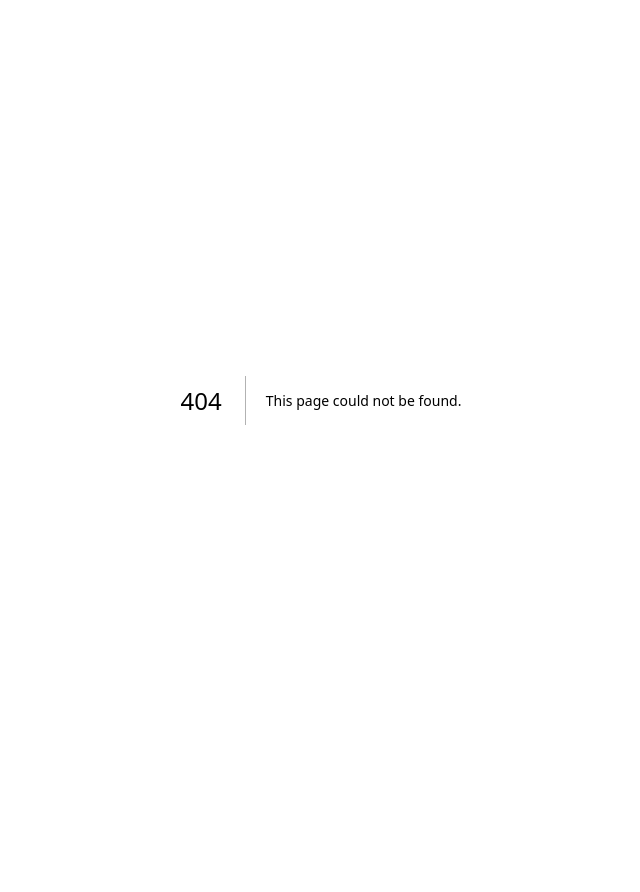
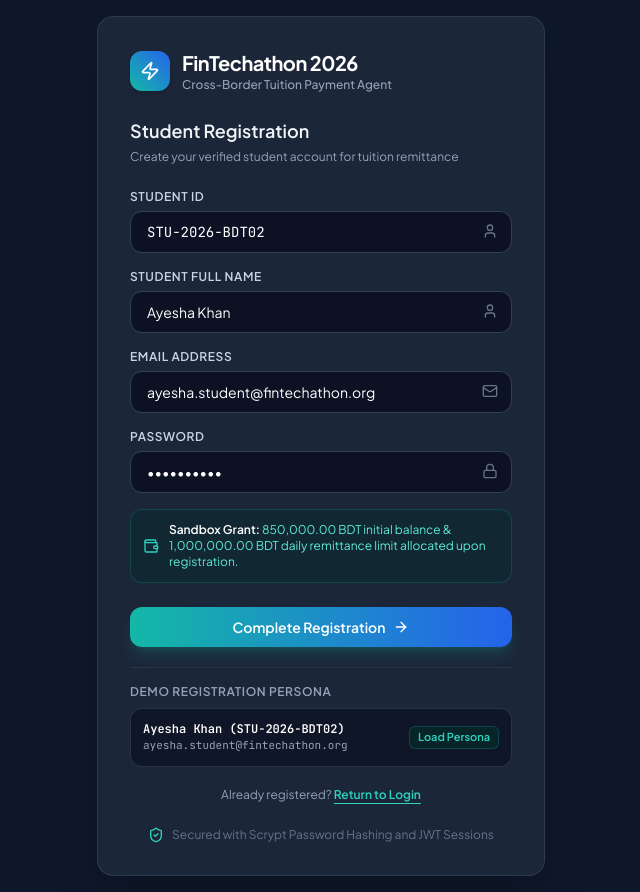
Before and after one commit to MirEashanZaman/student-tuition-payment-agent, a Next.js app in the folder frontend/: page /registration in a window 1280 px wide. Before the commit this address had no page. Shown: the whole page, without its empty margins (319-959 px from the left). Before the commit the page ends 800 px from the top, so only its background shows below. Built offline with nearby package versions, Linux system fonts and the light colour scheme; no server answers.

Commit message:
Add student registration page with dark fintech theme

```diff
--- /dev/null
+++ b/frontend/src/app/registration/page.tsx
@@ -0,0 +1,207 @@
+'use client';
+
+import React, { useState } from 'react';
+import { useRouter } from 'next/navigation';
+import { api } from '../../lib/api';
+import { Lock, ShieldCheck, ArrowRight, AlertCircle, Zap, User, Mail, Wallet, CheckCircle2 } from 'lucide-react';
+
+export default function RegistrationPage() {
+  const router = useRouter();
+  const [studentId, setStudentId] = useState('STU-2026-BDT02');
+  const [studentName, setStudentName] = useState('Ayesha Khan');
+  const [email, setEmail] = useState('ayesha.student@fintechathon.org');
+  const [password, setPassword] = useState('student123');
+  const [loading, setLoading] = useState(false);
+  const [error, setError] = useState<string | null>(null);
+  const [success, setSuccess] = useState(false);
+
+  const handleRegistration = async (e: React.FormEvent) => {
+    e.preventDefault();
+    setLoading(true);
+    setError(null);
+
+    try {
+      await api.registration({
+        studentId: studentId.trim(),
+        studentName: studentName.trim(),
+        email: email.trim(),
+        password,
+      });
+      setSuccess(true);
+      setTimeout(() => {
+        router.push('/');
+      }, 1200);
+    } catch (err: any) {
+      setError(err.message || 'Registration failed. Please check inputs.');
+      setLoading(false);
+    }
+  };
+
+  const handleQuickDemoFill = (id: string, name: string, mail: string, pass: string) => {
+    setStudentId(id);
+    setStudentName(name);
+    setEmail(mail);
+    setPassword(pass);
+    setError(null);
+  };
+
+  return (
+    <div className="min-h-screen bg-slate-900 flex flex-col justify-center items-center p-4">
+      <div className="max-w-md w-full bg-slate-800/90 border border-slate-700/80 rounded-2xl shadow-2xl p-8 backdrop-blur-md">
+        <div className="flex items-center gap-3 mb-6">
+          <div className="w-10 h-10 rounded-xl bg-gradient-to-tr from-teal-500 to-blue-600 flex items-center justify-center text-white shadow-md">
+            <Zap className="w-5 h-5" />
+          </div>
+          <div>
+            <h1 className="text-xl font-bold text-white tracking-tight">FinTechathon 2026</h1>
+            <p className="text-xs text-slate-400 font-medium">Cross-Border Tuition Payment Agent</p>
+          </div>
+        </div>
+
+        <div className="mb-6">
+          <h2 className="text-lg font-semibold text-slate-100">Student Registration</h2>
+          <p className="text-xs text-slate-400 mt-1">Create your verified student account for tuition remittance</p>
+        </div>
+
+        {error && (
+          <div className="mb-4 p-3 rounded-xl bg-rose-500/10 border border-rose-500/30 text-rose-300 text-xs flex items-center gap-2">
+            <AlertCircle className="w-4 h-4 shrink-0" />
+            <span>{error}</span>
+          </div>
+        )}
+
+        {success && (
+          <div className="mb-4 p-3 rounded-xl bg-emerald-500/10 border border-emerald-500/30 text-emerald-300 text-xs flex items-center gap-2">
+            <CheckCircle2 className="w-4 h-4 shrink-0" />
+            <span>Registration successful! Launching student dashboard...</span>
+          </div>
+        )}
+
+        <form onSubmit={handleRegistration} className="space-y-4">
+          <div>
+            <label className="block text-xs font-semibold text-slate-300 mb-1.5 uppercase tracking-wider">
+              Student ID
+            </label>
+            <div className="relative">
+              <input
+                type="text"
+                value={studentId}
+                onChange={(e) => setStudentId(e.target.value)}
+                required
+                className="w-full bg-slate-950/60 border border-slate-700 rounded-xl px-4 py-2.5 text-sm text-white placeholder-slate-500 focus:outline-none focus:border-teal-500 transition-colors font-mono"
+                placeholder="STU-2026-BDT02"
+              />
+              <User className="w-4 h-4 text-slate-500 absolute right-3.5 top-3" />
+            </div>
+          </div>
+
+          <div>
+            <label className="block text-xs font-semibold text-slate-300 mb-1.5 uppercase tracking-wider">
+              Student Full Name
+            </label>
+            <div className="relative">
+              <input
+                type="text"
+                value={studentName}
+                onChange={(e) => setStudentName(e.target.value)}
+                required
+                className="w-full bg-slate-950/60 border border-slate-700 rounded-xl px-4 py-2.5 text-sm text-white placeholder-slate-500 focus:outline-none focus:border-teal-500 transition-colors"
+                placeholder="Ayesha Khan"
+              />
+              <User className="w-4 h-4 text-slate-500 absolute right-3.5 top-3" />
+            </div>
+          </div>
+
+          <div>
+            <label className="block text-xs font-semibold text-slate-300 mb-1.5 uppercase tracking-wider">
+              Email Address
+            </label>
+            <div className="relative">
+              <input
+                type="email"
+                value={email}
+                onChange={(e) => setEmail(e.target.value)}
+                required
+                className="w-full bg-slate-950/60 border border-slate-700 rounded-xl px-4 py-2.5 text-sm text-white placeholder-slate-500 focus:outline-none focus:border-teal-500 transition-colors"
+                placeholder="ayesha.student@fintechathon.org"
+              />
+              <Mail className="w-4 h-4 text-slate-500 absolute right-3.5 top-3" />
+            </div>
+          </div>
+
+          <div>
+            <label className="block text-xs font-semibold text-slate-300 mb-1.5 uppercase tracking-wider">
+              Password
+            </label>
+            <div className="relative">
+              <input
+                type="password"
+                value={password}
+                onChange={(e) => setPassword(e.target.value)}
+                required
+                className="w-full bg-slate-950/60 border border-slate-700 rounded-xl px-4 py-2.5 text-sm text-white placeholder-slate-500 focus:outline-none focus:border-teal-500 transition-colors"
+                placeholder="Minimum 6 characters"
+              />
+              <Lock className="w-4 h-4 text-slate-500 absolute right-3.5 top-3" />
+            </div>
+          </div>
+
+          <div className="p-3 rounded-xl bg-teal-950/40 border border-teal-800/60 text-xs text-teal-300 flex items-center gap-2.5">
+            <Wallet className="w-4 h-4 shrink-0 text-teal-400" />
+            <div>
+              <span className="font-semibold text-white">Sandbox Grant:</span> 850,000.00 BDT initial balance & 1,000,000.00 BDT daily remittance limit allocated upon registration.
+            </div>
+          </div>
+
+          <div className="pt-2">
+            <button
+              type="submit"
+              disabled={loading || success}
+              className="w-full py-2.5 px-4 rounded-xl bg-gradient-to-r from-teal-500 to-blue-600 hover:from-teal-400 hover:to-blue-500 text-white font-semibold text-sm shadow-lg shadow-teal-500/20 flex items-center justify-center gap-2 transition-all disabled:opacity-50"
+            >
+              <span>{loading ? 'Processing Registration...' : 'Complete Registration'}</span>
+              <ArrowRight className="w-4 h-4" />
+            </button>
+          </div>
+        </form>
+
+        <div className="mt-5 pt-4 border-t border-slate-700/60">
+          <div className="flex items-center justify-between mb-2">
+            <span className="text-xs font-semibold text-slate-400 uppercase tracking-wider">Demo Registration Persona</span>
+          </div>
+          <button
+            type="button"
+            onClick={() => handleQuickDemoFill('STU-2026-BDT02', 'Ayesha Khan', 'ayesha.student@fintechathon.org', 'student123')}
+            className="w-full text-left p-3 rounded-xl bg-slate-950/50 border border-slate-700/70 hover:border-slate-600 transition-colors flex items-center justify-between"
+          >
+            <div>
+              <div className="text-xs font-bold text-white font-mono">Ayesha Khan (STU-2026-BDT02)</div>
+              <div className="text-[11px] text-slate-400 font-mono">ayesha.student@fintechathon.org</div>
+            </div>
+            <span className="text-[11px] font-semibold text-teal-400 bg-teal-950/60 border border-teal-800/60 px-2 py-0.5 rounded-md">
+              Load Persona
+            </span>
+          </button>
+        </div>
+
+        <div className="mt-5 text-center">
+          <p className="text-xs text-slate-400">
+            Already registered?{' '}
+            <button
+              type="button"
+              onClick={() => router.push('/login')}
+              className="font-semibold text-teal-400 hover:text-teal-300 underline underline-offset-4 transition-colors"
+            >
+              Return to Login
+            </button>
+          </p>
+        </div>
+
+        <div className="mt-6 flex items-center justify-center gap-2 text-slate-500 text-xs">
+          <ShieldCheck className="w-4 h-4 text-teal-400" />
+          <span>Secured with Scrypt Password Hashing and JWT Sessions</span>
+        </div>
+      </div>
+    </div>
+  );
+}
```
